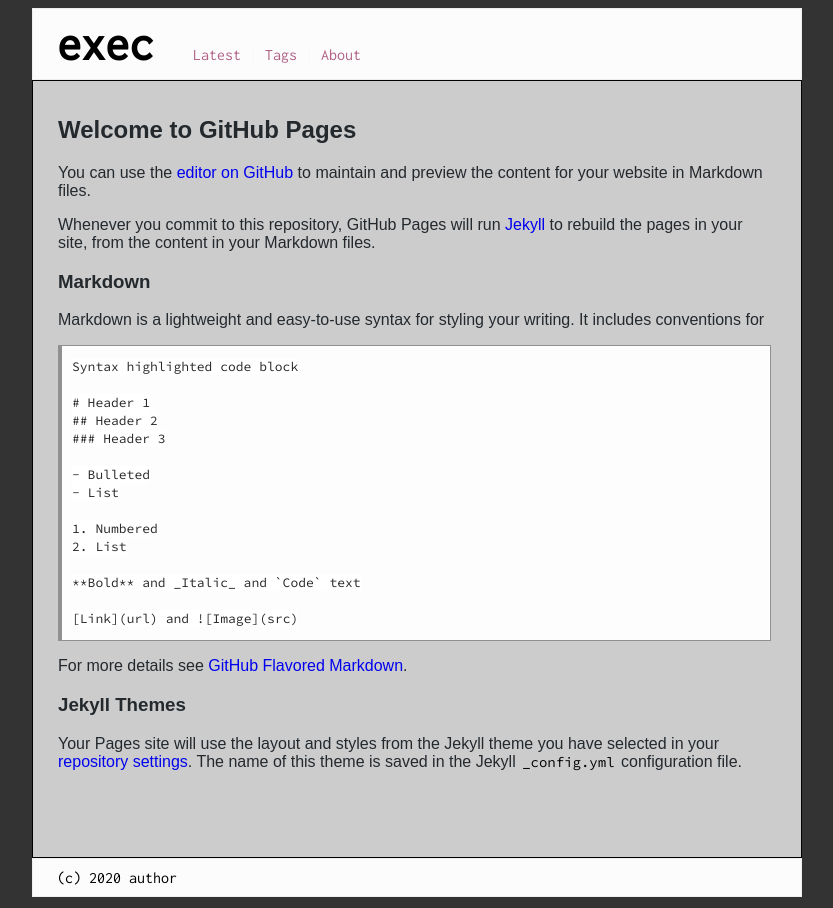
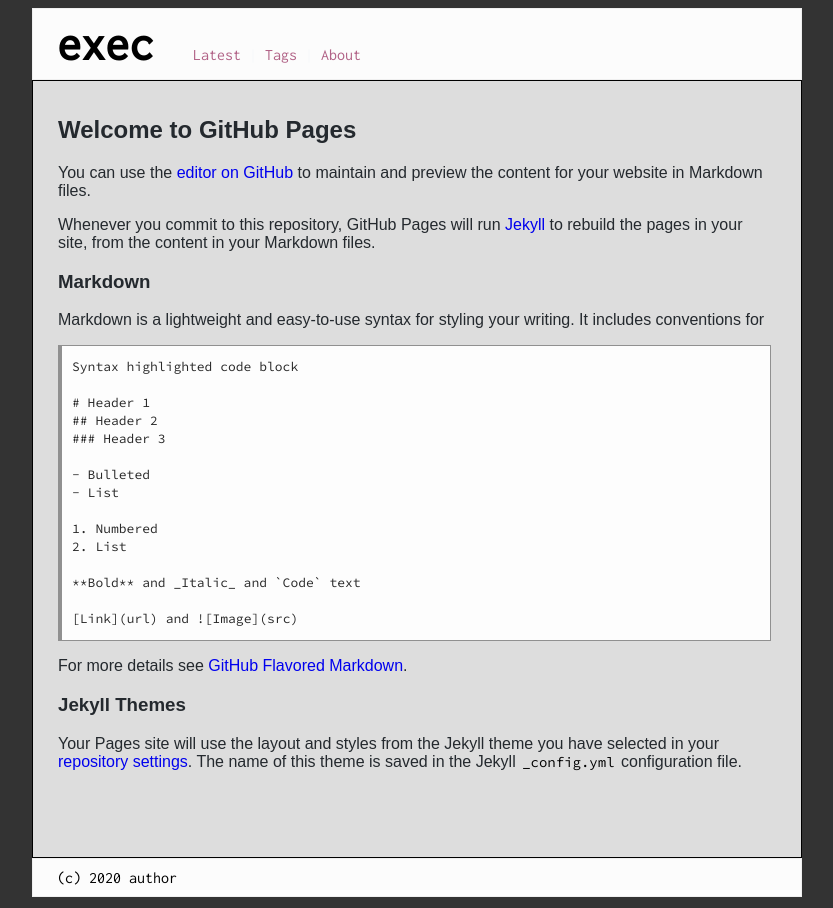
Before and after one commit to execas/execas.github.io, a Jekyll site: the page built from test.md, in a window 1280 px wide. Shown: the whole page, without its empty margins (223-1056 px from the left). Built offline with Jekyll 4.4.1, drawn with Linux system fonts in a browser that asks for light colours; our own code applies the rules of GitHub Pages for plain Markdown files.

Commit message:
Update execas.css

```diff
--- a/css/execas.css
+++ b/css/execas.css
@@ -15,7 +15,7 @@
 #wrapper {
      padding: 15px 25px 70px 25px;
      max-width: 718px;
-     background-color: #ccc;
+     background-color: #dddddd;
      margin: 0 auto;
      border: 1px solid #000000;
 }
@@ -51,7 +51,7 @@
      border-style: none;
      whitespace: pre;
      font-size:13px;
-     background-color:#ffffff;
+     background-color:#fdfdfd;
      color:#282828;
      border-width: 0px;
      border-radius:0px;
```
